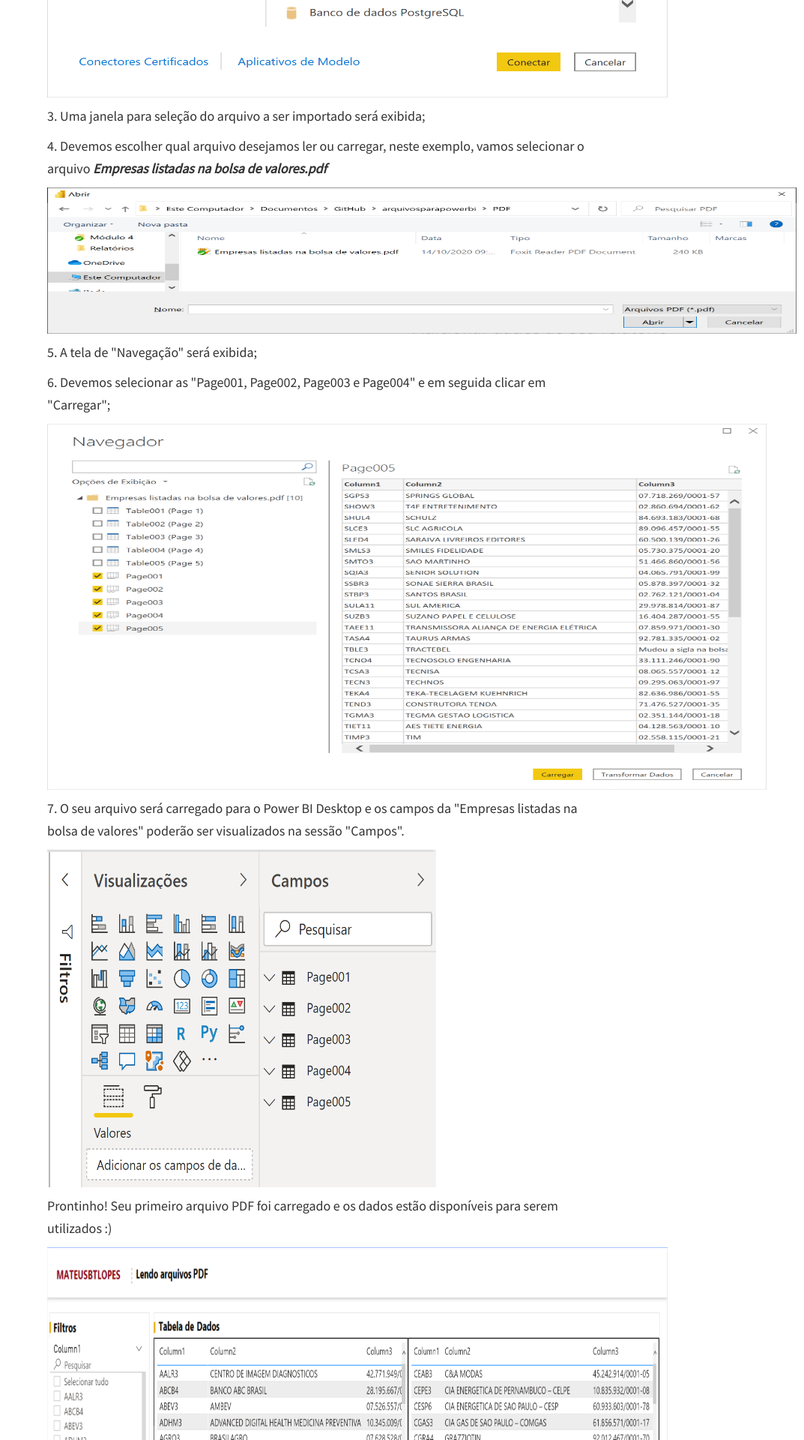
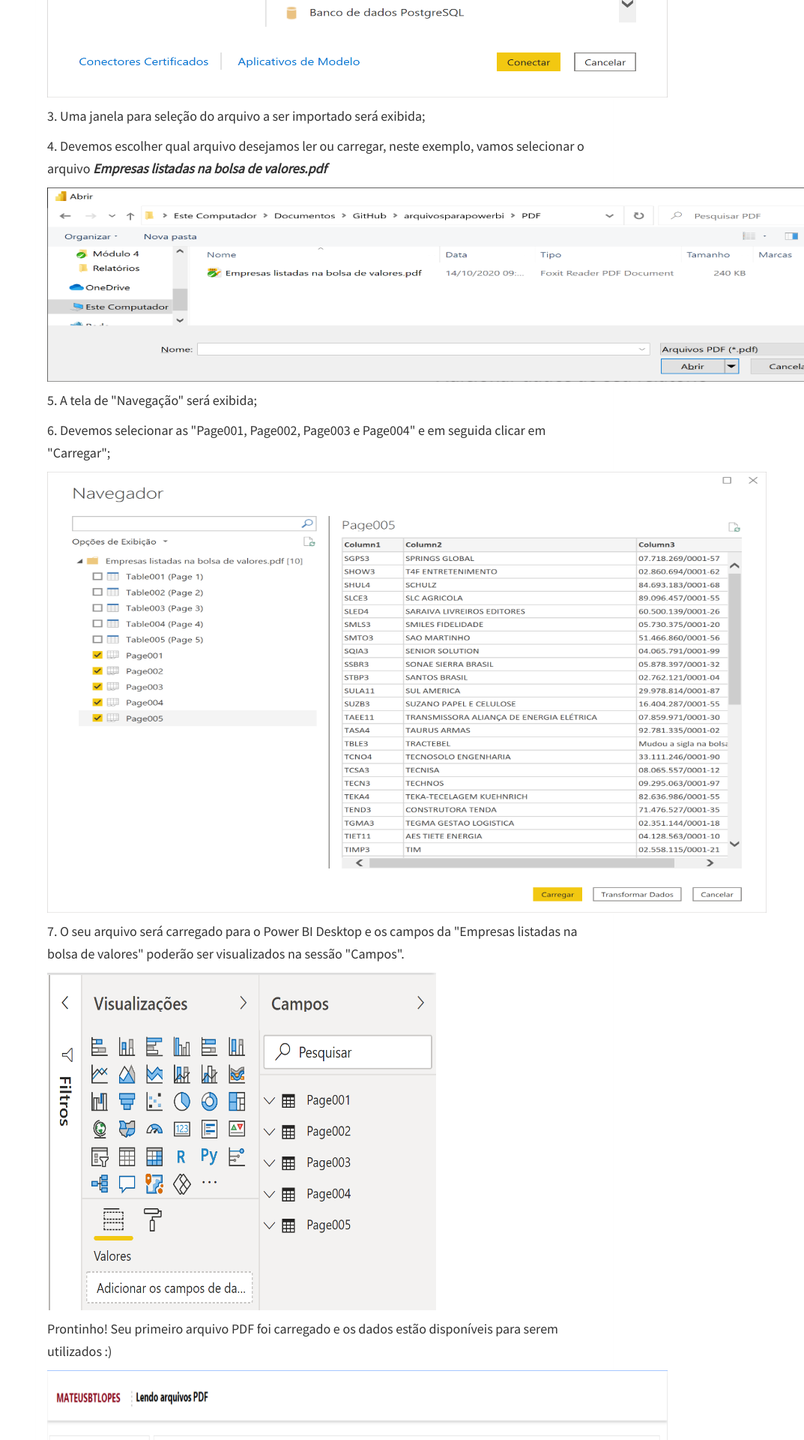
Before and after one commit to mateusbtlopes/mateusbtlopes.github.io, a Jekyll site: the page built from _posts/2020-10-04-como ler dados de arquivos pdf no power bi.md, in a window 1280 px wide. Shown: the part 1675-3595 px from the top of the page at 75% size, without its empty margins (207-1280 px from the left). Built offline with Jekyll 4.4.1, drawn with Linux system fonts in a browser that asks for light colours; nearby versions of some CDN libraries.

Commit message:
update posts

```diff
--- a/_posts/2020-10-04-como ler dados de arquivos pdf no power bi.md
+++ b/_posts/2020-10-04-como ler dados de arquivos pdf no power bi.md
@@ -43,13 +43,13 @@
 
 <p>4. Devemos escolher qual arquivo desejamos ler ou carregar, neste exemplo, vamos selecionar o arquivo <i><strong>Empresas listadas na bolsa de valores.pdf</strong></i></p>
 
-<p><img src="https://raw.githubusercontent.com/mateusbtlopes/mateusbtlopes.github.io/master/_posts/img/LendoPDF3.png" height="195" width="1000"/></p>
+<p><img src="https://raw.githubusercontent.com/mateusbtlopes/mateusbtlopes.github.io/master/_posts/img/LendoPDF3.png" height="259" width="1065"/></p>
 
 <p>5. A tela de "Navegação" será exibida;</p>
 
 <p>6. Devemos selecionar as "Page001, Page002, Page003 e Page004" e em seguida clicar em "Carregar";</p>
 
-<p><img src="https://raw.githubusercontent.com/mateusbtlopes/mateusbtlopes.github.io/master/_posts/img/LendoPDF4.png" height="488" width="960"/></p>
+<p><img src="https://raw.githubusercontent.com/mateusbtlopes/mateusbtlopes.github.io/master/_posts/img/LendoPDF4.png" height="588" width="960"/></p>
 
 <p>7. O seu arquivo será carregado para o Power BI Desktop e os campos da "Empresas listadas na bolsa de valores" poderão ser visualizados na sessão "Campos".</p>
 
```
